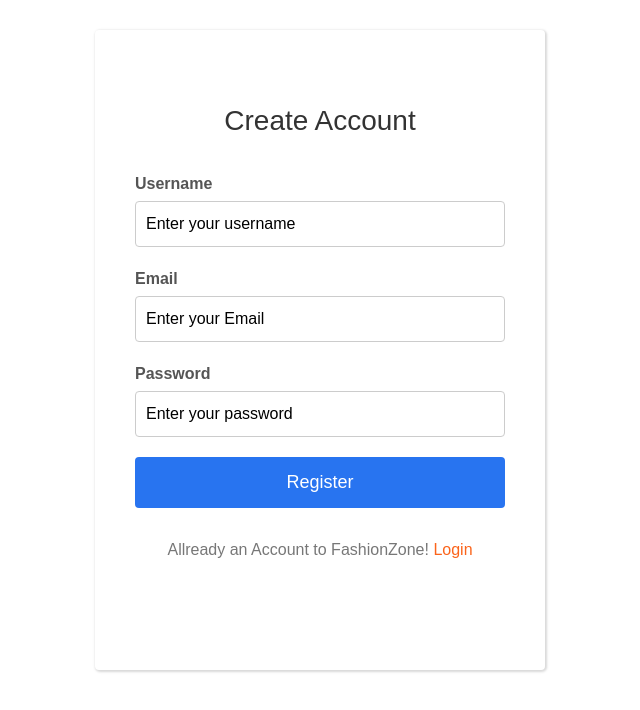
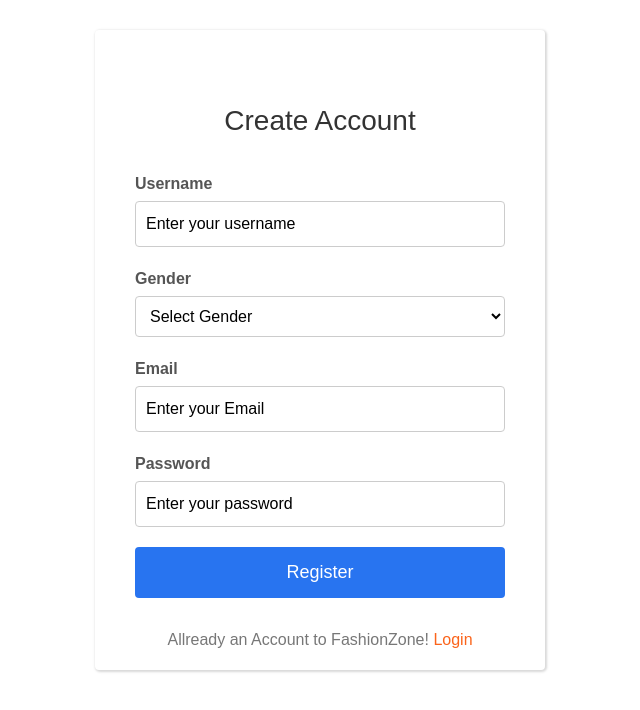
Before and after one commit to mdfaizan973/FashioZone, a React (Create React App) app in the folder fashion_zone/: page /signup in a window 1280 px wide. Shown: the top 710 px of the page, without its empty margins (320-960 px from the left). Built offline with nearby package versions, Linux system fonts and the light colour scheme.

Commit message:
all page dome apart from faizan

```diff
--- a/fashion_zone/src/Pages/Admin.jsx
+++ b/fashion_zone/src/Pages/Admin.jsx
@@ -23,7 +23,7 @@ export default function Admin() {
             </RouterLink>
           </ul>
         </div>
-        <div id="content">
+        <div id="contentr">
           <Form />
         </div>
       </div>
--- a/fashion_zone/src/Pages/SignUp.jsx
+++ b/fashion_zone/src/Pages/SignUp.jsx
@@ -6,14 +6,15 @@ export default function SignUp() {
   const [name, setName] = useState("");
   const [email, setEmail] = useState("");
   const [pass, setPass] = useState("");
+  const [genders, setGenders] = useState("");
   const submituser = (e) => {
     e.preventDefault();
     let obj = {
       name,
       email,
       pass,
+      genders,
     };
-
     axios
       .post(`http://localhost:8888/users`, obj)
       .then((res) => {
@@ -44,6 +45,19 @@ export default function SignUp() {
               />
             </div>
 
+            <div class="form-group">
+              <label for="gender">Gender</label>
+              <select
+                id="gender"
+                onChange={(e) => setGenders(e.target.value)}
+                required
+              >
+                <option value="">Select Gender</option>
+                <option value="male">Male</option>
+                <option value="female">Female</option>
+              </select>
+            </div>
+
             <div className="form-group">
               <label htmlFor="email">Email</label>
               <input
@@ -72,7 +86,7 @@ export default function SignUp() {
           </form>
 
           <div className="register-link">
-            Allready an Account to FashionZone! <a href="/signin">Login</a>
+            Allready an Account to FashionZone! <a href="/">Login</a>
           </div>
         </div>
       </div>
--- a/fashion_zone/src/Pages/Styles/Admins.css
+++ b/fashion_zone/src/Pages/Styles/Admins.css
@@ -25,7 +25,7 @@ body {
   border-radius: 25px 0px 0px 25px;
 }
 
-#content {
+#contentr {
   height: 100% !important;
   width: 80%;
   padding: 30px;
@@ -68,7 +68,7 @@ body {
     flex-direction: column !important;
   }
   #sidebars,
-  #content {
+  #contentr {
     width: 100%;
   }
 }
```
